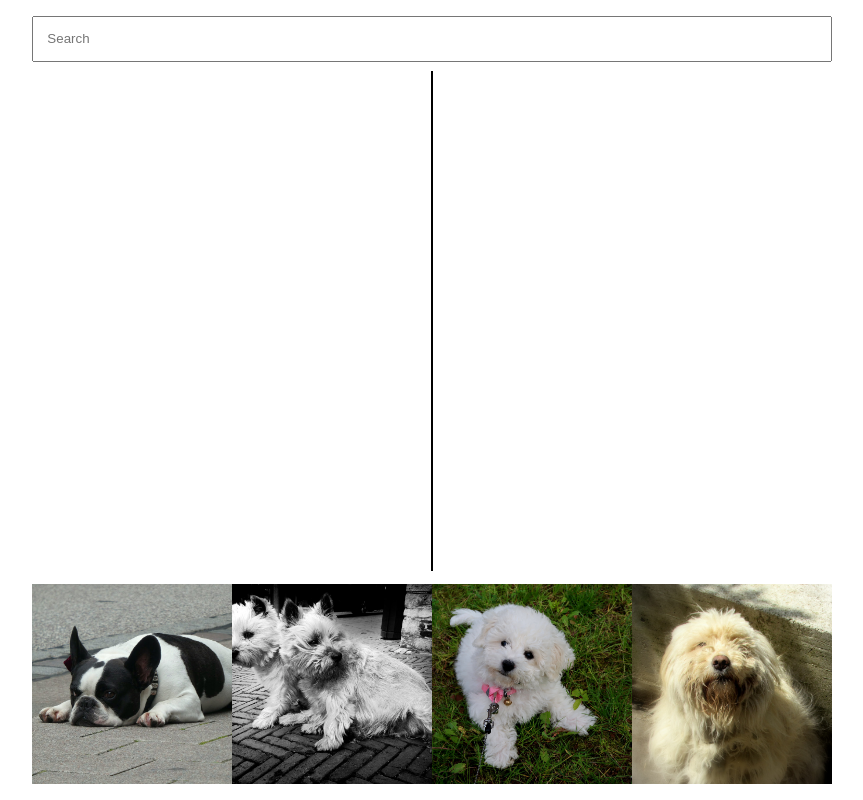
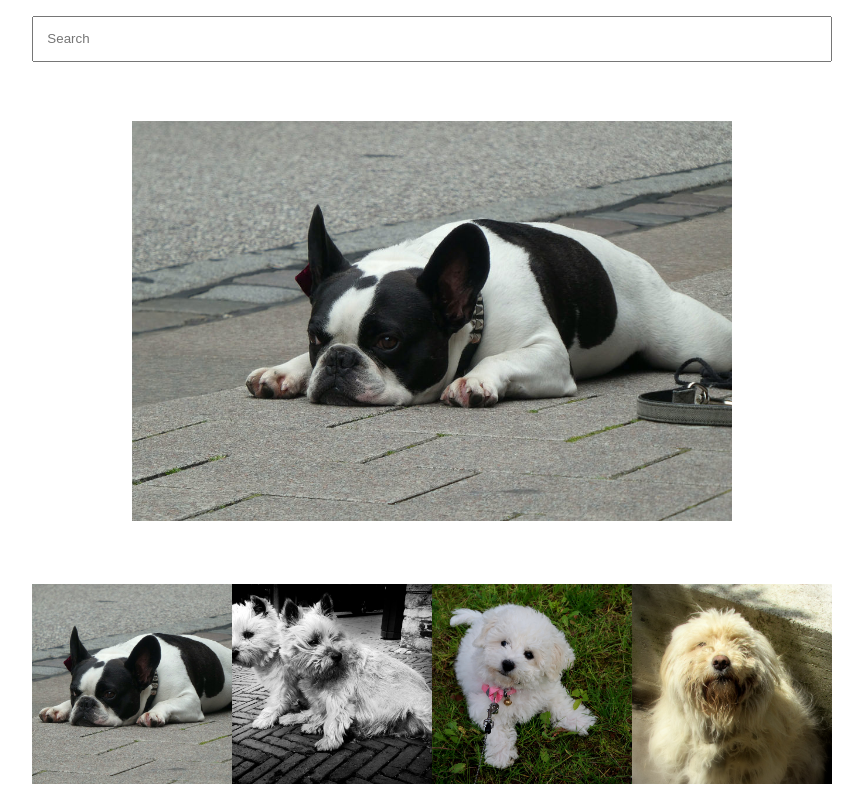
Before and after one commit to davidrayoussef/react-flickr-photo-search, a React app: page / in a window 1280 px wide. Shown: the whole page, without its empty margins (208-1071 px from the left). Built offline with nearby package versions, Linux system fonts and the light colour scheme.

Commit message:
Add DisplayImage component

```diff
--- /dev/null
+++ b/src/components/DisplayImage.js
@@ -0,0 +1,16 @@
+import React from 'react';
+import PropTypes from 'prop-types';
+
+const DisplayImage = () => {
+  return (
+    <main>
+      <img src={require(`../images/dogs1.jpg`)} />
+    </main>
+  );
+}
+
+DisplayImage.propTypes = {
+
+};
+
+export default DisplayImage;
--- a/src/components/FlickrApp.js
+++ b/src/components/FlickrApp.js
@@ -1,5 +1,6 @@
 import React, { Component } from 'react';
 import SearchBox from './SearchBox';
+import DisplayImage from './DisplayImage';
 import PropTypes from 'prop-types';
 
 class FlickrApp extends Component {
@@ -21,9 +22,7 @@ class FlickrApp extends Component {
     return (
       <div className="wrapper">
         <SearchBox />
-        <main>
-          <img style={{border: '1px solid black', height: 500 }} />
-        </main>
+        <DisplayImage />
         <footer>
           {renderPhotos}
         </footer>
--- a/src/style.css
+++ b/src/style.css
@@ -34,6 +34,10 @@ main {
   grid-row: 3 / 4;
 }
 
+main img {
+  height: 50vh;
+}
+
 footer {
   grid-row: 4 / 5;
   display: grid;
```
